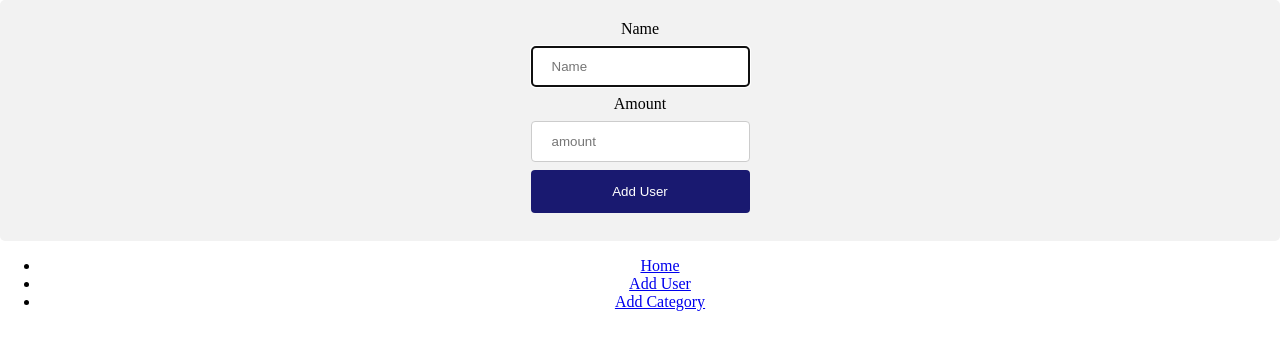
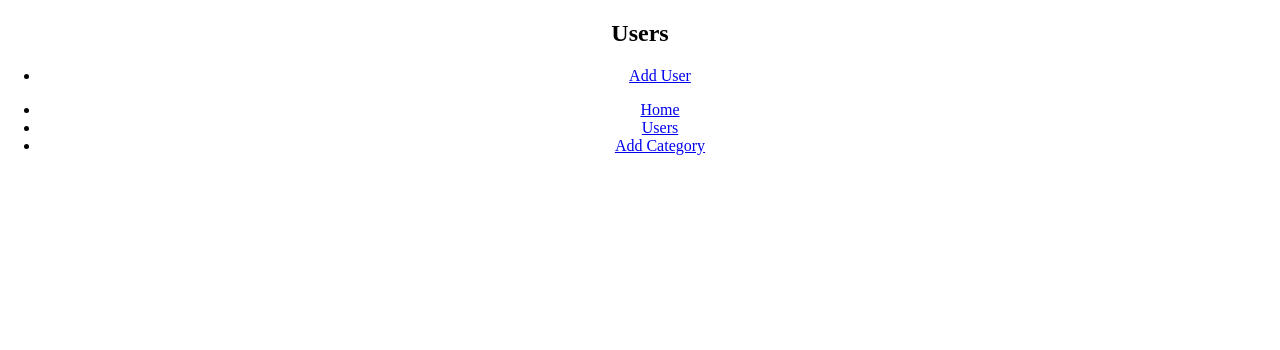
Before and after one commit to DavidTaylor96/pythonProject_full_stack, a Flask app: page /users in a window 1280 px wide. Shown: the top 350 px of the page. Run offline with Flask 2, Linux system fonts and the light colour scheme; data that the repository does not hold is empty; some libraries are stand-ins or nearby versions.

Commit message:
Almost finshed the user

```diff
--- a/controllers/user_controller.py
+++ b/controllers/user_controller.py
@@ -13,10 +13,10 @@ def users():
   return render_template("users/index.html", users=users)
 
 # #New
-@users_blueprint.route('/users/new', methods=["GET"])
+@users_blueprint.route('/users/new')
 def new_user():
   users = user_repository.select_all()
-  return render_template("users/index.html", users=users)
+  return render_template("users/new.html", users=users)
 
 #Create
 @users_blueprint.route('/users', methods=['POST'])
@@ -27,8 +27,8 @@ def create_user():
   user_repository.save(new_user)
   return redirect('/users')
 
-#show
-# @users_blueprint.route('/<id>', methods=['GET'])
-# def show_user(id):
-#   user = user_repository.select(id)
-#   return render_template('show.html', user=user)
+# Edit
+@users_blueprint.route("/users/<id>/edit", methods=["POST"])
+def edit_user(id):
+  users = user_repository.select(id)
+  return render_template('users/edit.html', users=users)
--- a/templates/base.html
+++ b/templates/base.html
@@ -19,7 +19,7 @@
         <a href="/">Home</a>
       </li>
       <li>
-        <a href="/users">Add User</a>
+        <a href="/users">Users</a>
       </li>
       <li>
         <a href="/categorys">Add Category</a>
--- a/templates/users/index.html
+++ b/templates/users/index.html
@@ -1,19 +1,24 @@
 {% extends 'base.html' %}
 {% block content %}
-<div class="container">
-    <form action="/users" method="POST">
-        <label for="username">Name</label>
-        <input type="text" id="user" name="username" placeholder="Name" required autofocus class="input">
+   <h2>Users</h2>
 
-        <label for="amount">Amount</label>
-        <input type="number" id="amount" name="amount" placeholder="amount" class="input">
+   {% for user in users %}
 
-      <button id="button" type="submit">Add User</button>
+   <section>
+     <p>{{ user.full_name }} £{{ user.amount }}</p>
+     <a href="/users/{{ user.id }}/edit">Edit</a>
+     <form action="/users/{{ user.id }}/edit/delete" method="POST">
+      <input type="submit" value="Delete">
     </form>
-  </div>
-  {% for user in users %}
-  <div>
-    <p>{{ user.full_name }}, £{{ user.amount }}</p>
-  </div>
-  {% endfor %}
+    <a href="/users/{{ user.id }}">Details</a>
+   </section>
+
+   {% endfor %}
+   <nav>
+    <ul>
+      <li>
+        <a href="/users/new">Add User</a>
+      </li>
+    </ul>
+  </nav>
 {% endblock %}
```
Also changed, not shown: templates/users/edit.html (+19 -0 lines), templates/users/new.html (added, +19 -0 lines), templates/users/show.html (deleted, +0 -9 lines).
